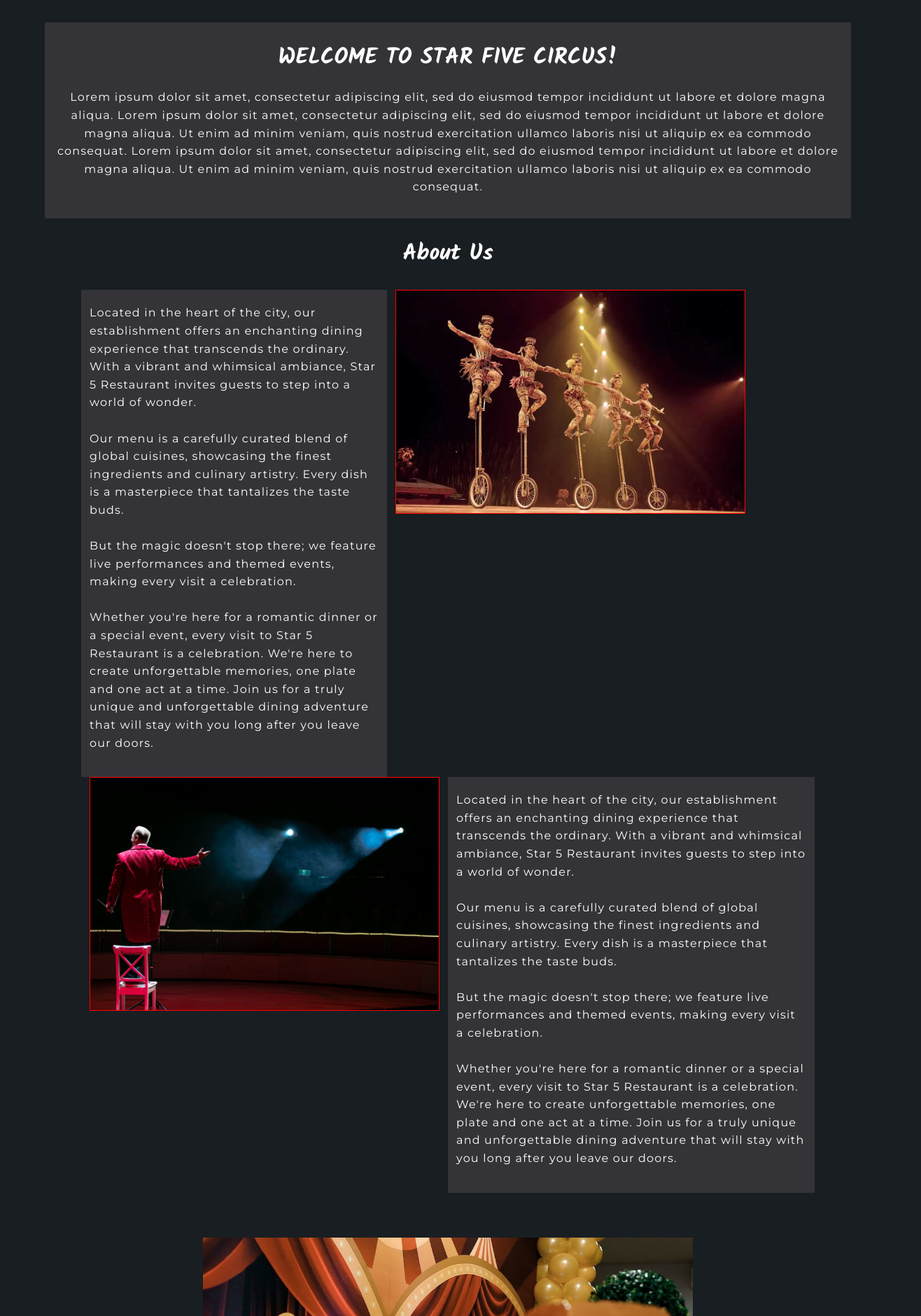
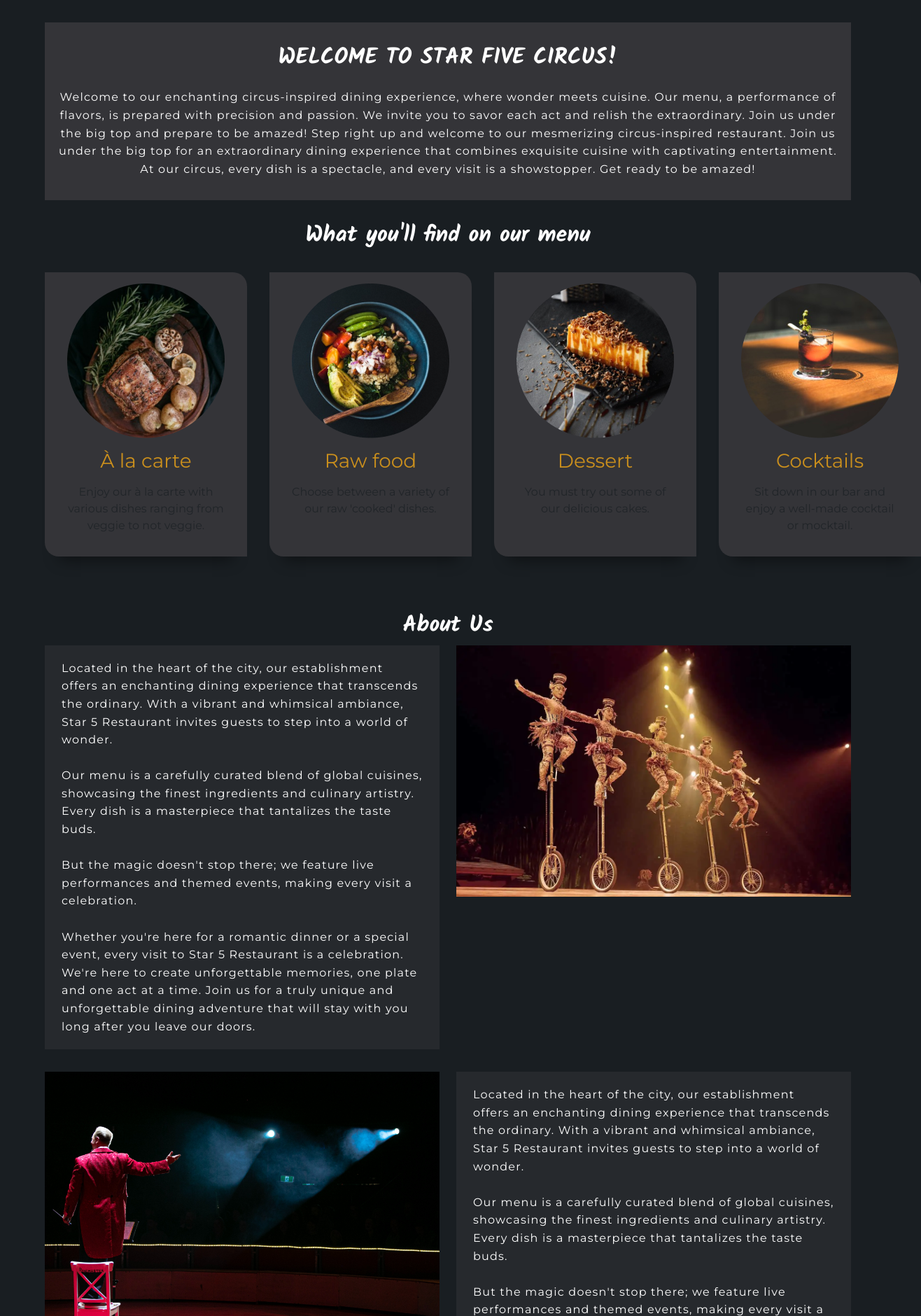
Before and after one commit to AlinaCGM/circus, a React (Create React App) app: page / in a window 1280 px wide. Shown: the part 560-2440 px from the top of the page at 70% size, 1316 px wide, since content can reach past the window. Built offline with nearby package versions, Linux system fonts and the light colour scheme.

Commit message:
about responsive done

```diff
--- a/src/components/aboutUs/AboutUs.js
+++ b/src/components/aboutUs/AboutUs.js
@@ -7,14 +7,11 @@ import "bootstrap/dist/css/bootstrap.min.css";
 function AboutUs() {
   return (
     <div className="container-about ">
-      <h2 className="title-about">About Us</h2>
+      <h2 className="title-about pt-5">About Us</h2>
 
       <div className="row ">
-        <div
-          className=" col-sm-10 col-lg-5 "
-          style={{ backgroundColor: "#343438" }}
-        >
-          <p className="content-about">
+        <div className=" col-sm-10 col-lg-6 mb-3 mx-sm-auto ">
+          <p className="content-about px-4">
             Located in the heart of the city, our establishment offers an
             enchanting dining experience that transcends the ordinary. With a
             vibrant and whimsical ambiance, Star 5 Restaurant invites guests to
@@ -34,7 +31,7 @@ function AboutUs() {
             with you long after you leave our doors.
           </p>
         </div>
-        <div className="col-lg-6 ">
+        <div className=" col-sm-10 col-lg-6 mb-3 mx-sm-auto ">
           <img
             width="100%"
             src={homegirlsImage}
@@ -42,11 +39,8 @@ function AboutUs() {
             className="img-fluid"
           />
         </div>
-      </div>
 
-      <div>
-        <div className="row">
-          <div className="col-lg-6 ">
+        <div className="  col-sm-10  col-lg-6 mb-3 mx-sm-auto ">
           <img
             width="100%"
             src={homegirlsImage1}
@@ -54,27 +48,26 @@ function AboutUs() {
             className="img-fluid"
           />
         </div>
-          <div className="col-lg-6 " style={{ backgroundColor: "#343438" }}>
-            <p className="content-about">
+        <div className=" col-sm-10  col-lg-6 mb-3 mx-sm-auto ">
+          <p className="content-about px-4">
             Located in the heart of the city, our establishment offers an
             enchanting dining experience that transcends the ordinary. With a
-              vibrant and whimsical ambiance, Star 5 Restaurant invites guests
-              to step into a world of wonder. <br />
+            vibrant and whimsical ambiance, Star 5 Restaurant invites guests to
+            step into a world of wonder. <br />
             <br />
-              Our menu is a carefully curated blend of global cuisines,
-              showcasing the finest ingredients and culinary artistry. Every
-              dish is a masterpiece that tantalizes the taste buds. <br />
+            Our menu is a carefully curated blend of global cuisines, showcasing
+            the finest ingredients and culinary artistry. Every dish is a
+            masterpiece that tantalizes the taste buds. <br />
             <br /> But the magic doesn't stop there; we feature live
             performances and themed events, making every visit a celebration.
             <br />
             <br />
-              Whether you're here for a romantic dinner or a special event,
-              every visit to Star 5 Restaurant is a celebration. We're here to
-              create unforgettable memories, one plate and one act at a time.
-              Join us for a truly unique and unforgettable dining adventure that
-              will stay with you long after you leave our doors.
+            Whether you're here for a romantic dinner or a special event, every
+            visit to Star 5 Restaurant is a celebration. We're here to create
+            unforgettable memories, one plate and one act at a time. Join us for
+            a truly unique and unforgettable dining adventure that will stay
+            with you long after you leave our doors.
           </p>
-          </div>
         </div>
       </div>
     </div>
--- a/src/components/aboutUs/aboutUs.css
+++ b/src/components/aboutUs/aboutUs.css
@@ -1,21 +1,17 @@
 .container-about {
-  width: 80%;
-  margin-block: 2rem;
+  width: 90%;
   margin: auto;
-
-  /* background-color: #343438;
-  border: 1px solid red; */
+  margin-top: 2rem;
 }
 .title-about {
   color: #fff;
   font-family: "Kalam", cursive;
   font-size: 2rem;
-  margin-bottom: 2rem;
+
   text-align: center;
 }
 
 .img-fluid {
-  border: 1px solid red;
   width: 100%;
 }
 
@@ -25,4 +21,5 @@
   text-align: start;
   letter-spacing: 1.2px;
   color: #fff;
+  background-color: rgb(52, 52, 56, 0.5);
 }
--- a/src/components/welcome/Welcome.js
+++ b/src/components/welcome/Welcome.js
@@ -7,15 +7,15 @@ function Welcome() {
       <article>
         <h2 className="welcome-title"> WELCOME TO STAR FIVE CIRCUS!</h2>
         <p className="content-welcome">
-          Lorem ipsum dolor sit amet, consectetur adipiscing elit, sed do
-          eiusmod tempor incididunt ut labore et dolore magna aliqua. Lorem
-          ipsum dolor sit amet, consectetur adipiscing elit, sed do eiusmod
-          tempor incididunt ut labore et dolore magna aliqua. Ut enim ad minim
-          veniam, quis nostrud exercitation ullamco laboris nisi ut aliquip ex
-          ea commodo consequat. Lorem ipsum dolor sit amet, consectetur
-          adipiscing elit, sed do eiusmod tempor incididunt ut labore et dolore
-          magna aliqua. Ut enim ad minim veniam, quis nostrud exercitation
-          ullamco laboris nisi ut aliquip ex ea commodo consequat.
+          Welcome to our enchanting circus-inspired dining experience, where
+          wonder meets cuisine. Our menu, a performance of flavors, is prepared
+          with precision and passion. We invite you to savor each act and relish
+          the extraordinary. Join us under the big top and prepare to be amazed!
+          Step right up and welcome to our mesmerizing circus-inspired
+          restaurant. Join us under the big top for an extraordinary dining
+          experience that combines exquisite cuisine with captivating
+          entertainment. At our circus, every dish is a spectacle, and every
+          visit is a showstopper. Get ready to be amazed!
         </p>
       </article>
     </section>
--- a/src/pages/home/Home.js
+++ b/src/pages/home/Home.js
@@ -2,7 +2,7 @@ import React from "react";
 import Hero from "../../components/hero/Hero";
 import "./home.css";
 import Welcome from "../../components/welcome/Welcome";
-// import RestaurantComp from "../../components/restaurantComp/RestaurantComp";
+import RestaurantComp from "../../components/restaurantComp/RestaurantComp";
 import AboutUs from "../../components/aboutUs/AboutUs";
 import Carousel from "../../components/carousel/Carousel";
 import Footer from "../../components/footer/Footer";
@@ -12,7 +12,7 @@ function Home() {
     <div className="home-container">
       <Hero />
       <Welcome />
-      {/* <RestaurantComp /> */}
+      <RestaurantComp />
       <AboutUs />
       <Carousel />
       <Footer />
```
Lines whose indentation alone changed are shown as unchanged.
